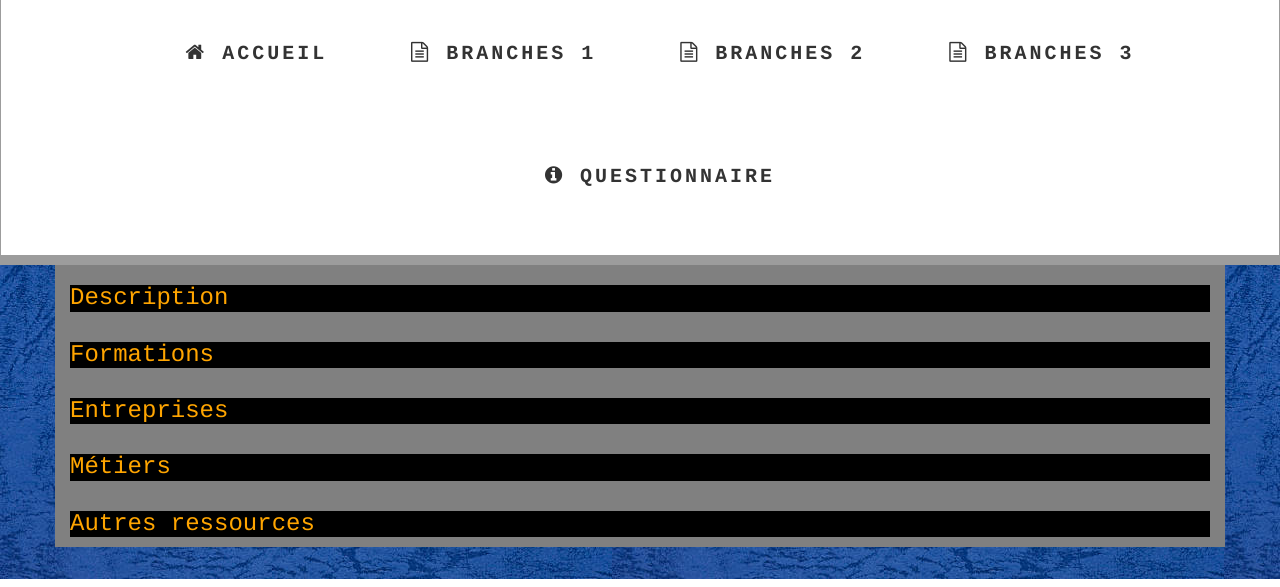
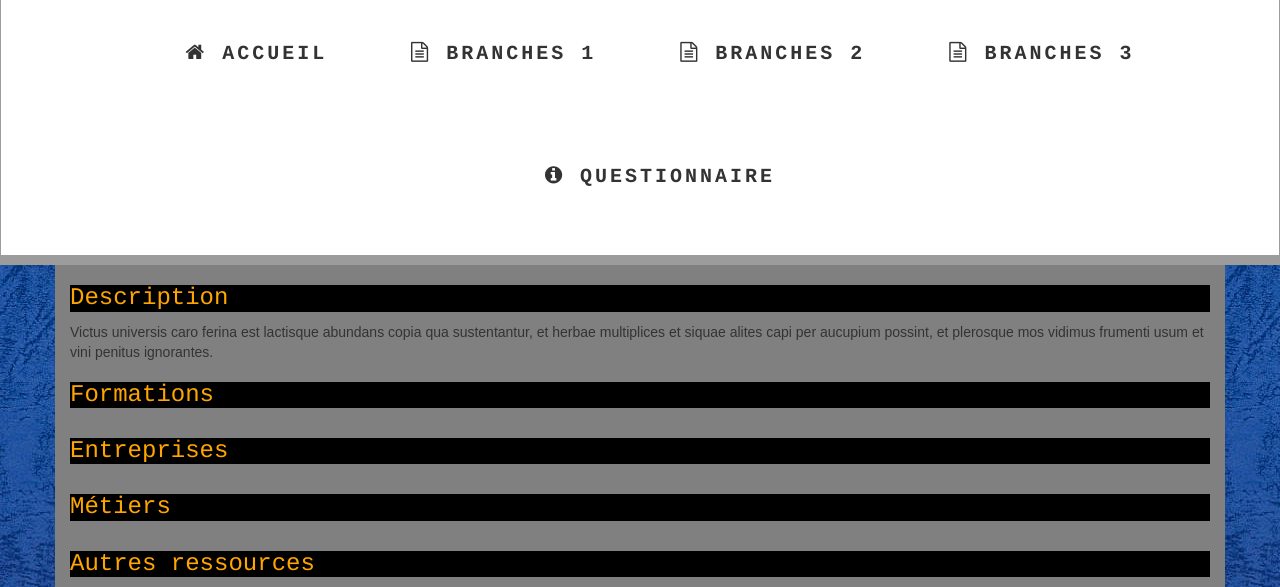
Before and after one commit to moreaumaxime/Orientator, a PHP site: page / in a window 1280 px wide. Shown: the part 221-808 px from the top of the page. Run offline with PHP 8.4, Linux system fonts and the light colour scheme; some libraries are stand-ins or nearby versions; some web fonts are replaced.

Commit message:
Update index.php

```diff
--- a/index.php
+++ b/index.php
@@ -21,6 +21,7 @@
         <div class="container site">
             <h2 class="text-title2">Description</h2>
 
+            <class="text">Victus universis caro ferina est lactisque abundans copia qua sustentantur, et herbae multiplices et siquae alites capi per aucupium possint, et plerosque mos vidimus frumenti usum et vini penitus ignorantes.</class>
 
         </div>
         <div class="container site">
```
